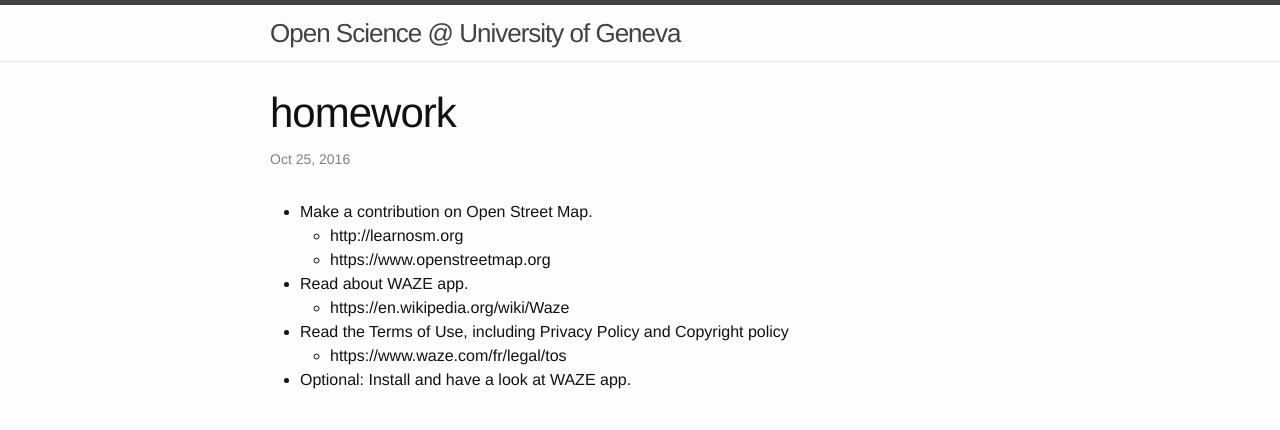
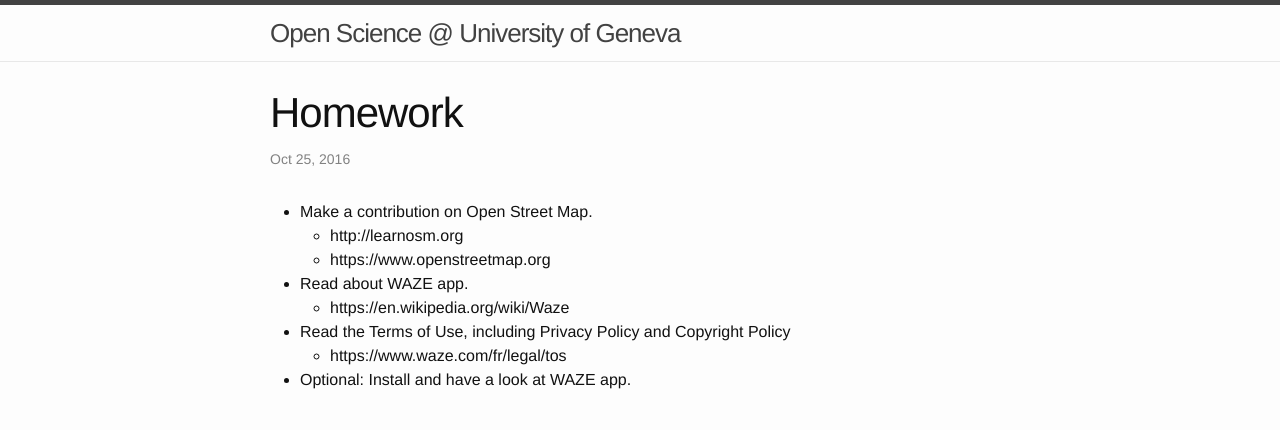
Before and after one commit to wazaahhh/openscience, a Jekyll site: the page built from _posts/2016-10-23-homework.markdown, in a window 1280 px wide. Shown: the top 430 px of the page. Built offline with Jekyll 4.4.1, drawn with Linux system fonts in a browser that asks for light colours.

```diff
--- a/_posts/2016-10-23-homework.markdown
+++ b/_posts/2016-10-23-homework.markdown
@@ -1,6 +1,6 @@
 ---
 layout: post
-title:  "homework"
+title:  "Homework"
 date:   2016-10-25 15:35:27 +0200
 categories: homework
 ---
@@ -14,7 +14,7 @@ categories: homework
 - Read about WAZE app.
 	- https://en.wikipedia.org/wiki/Waze
 
-- Read the Terms of Use, including Privacy Policy and Copyright policy
+- Read the Terms of Use, including Privacy Policy and Copyright Policy
 	- https://www.waze.com/fr/legal/tos
 
 - Optional: Install and have a look at WAZE app.
```
